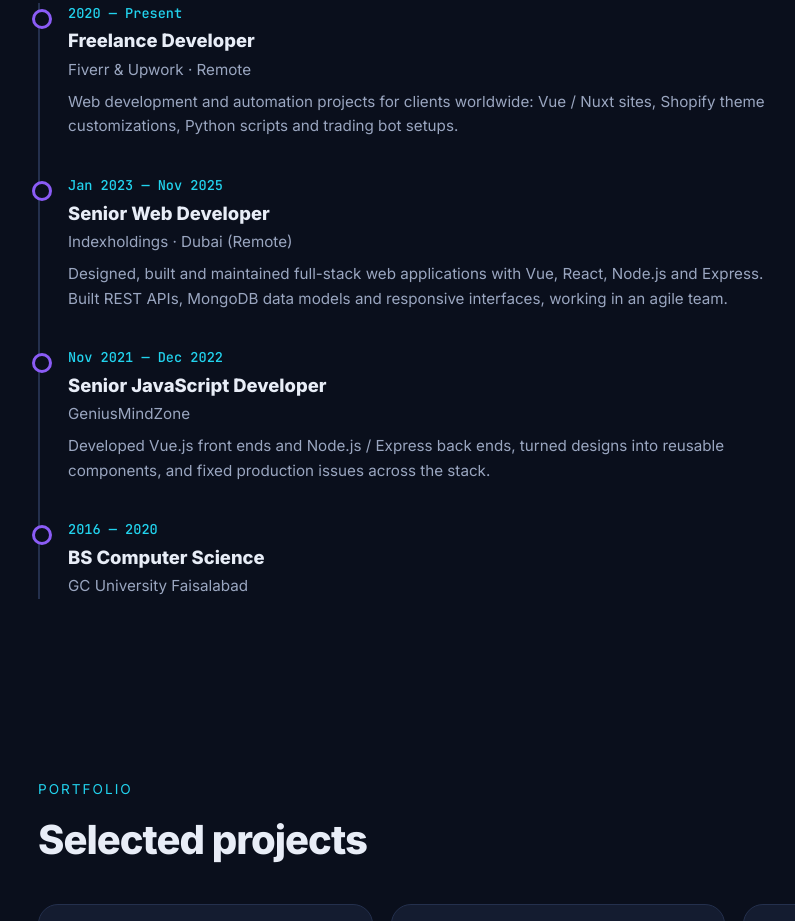
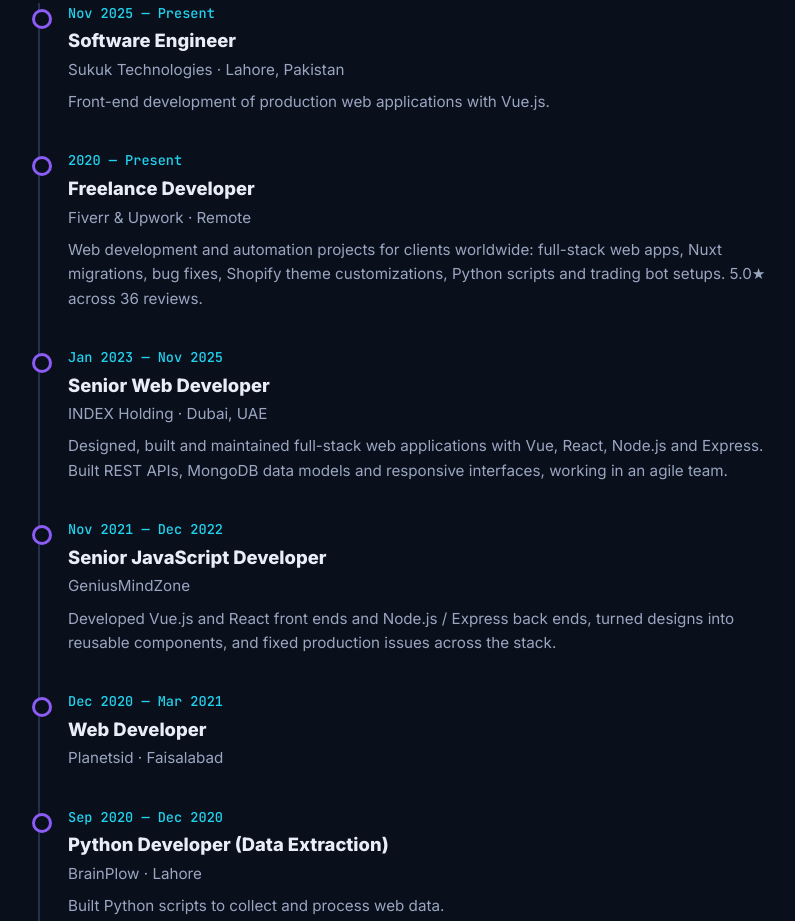
Before and after one commit to abuzarazeemi/abuzarazeemi.github.io, a plain HTML site: page index.html in a window 1280 px wide. Shown: the part 1846-2767 px from the top of the page, without its empty margins (82-877 px from the left). Drawn offline with Linux system fonts and the light colour scheme.

Commit message:
Add LinkedIn, current role and full experience timeline
Co-Authored-By: Claude Opus 5.5 <noreply@anthropic.com>

```diff
--- a/index.html
+++ b/index.html
@@ -167,22 +167,39 @@ footer{text-align:center;color:var(--muted);font-size:.85rem;padding:40px 0}
   <h2>Experience</h2>
   <div class="timeline">
     <div class="job">
+      <div class="when mono">Nov 2025 — Present</div>
+      <h3>Software Engineer</h3>
+      <div class="org">Sukuk Technologies · Lahore, Pakistan</div>
+      <p>Front-end development of production web applications with Vue.js.</p>
+    </div>
+    <div class="job">
       <div class="when mono">2020 — Present</div>
       <h3>Freelance Developer</h3>
       <div class="org">Fiverr & Upwork · Remote</div>
-      <p>Web development and automation projects for clients worldwide: Vue / Nuxt sites, Shopify theme customizations, Python scripts and trading bot setups.</p>
+      <p>Web development and automation projects for clients worldwide: full-stack web apps, Nuxt migrations, bug fixes, Shopify theme customizations, Python scripts and trading bot setups. 5.0★ across 36 reviews.</p>
     </div>
     <div class="job">
       <div class="when mono">Jan 2023 — Nov 2025</div>
       <h3>Senior Web Developer</h3>
-      <div class="org">Indexholdings · Dubai (Remote)</div>
+      <div class="org">INDEX Holding · Dubai, UAE</div>
       <p>Designed, built and maintained full-stack web applications with Vue, React, Node.js and Express. Built REST APIs, MongoDB data models and responsive interfaces, working in an agile team.</p>
     </div>
     <div class="job">
       <div class="when mono">Nov 2021 — Dec 2022</div>
       <h3>Senior JavaScript Developer</h3>
       <div class="org">GeniusMindZone</div>
-      <p>Developed Vue.js front ends and Node.js / Express back ends, turned designs into reusable components, and fixed production issues across the stack.</p>
+      <p>Developed Vue.js and React front ends and Node.js / Express back ends, turned designs into reusable components, and fixed production issues across the stack.</p>
+    </div>
+    <div class="job">
+      <div class="when mono">Dec 2020 — Mar 2021</div>
+      <h3>Web Developer</h3>
+      <div class="org">Planetsid · Faisalabad</div>
+    </div>
+    <div class="job">
+      <div class="when mono">Sep 2020 — Dec 2020</div>
+      <h3>Python Developer (Data Extraction)</h3>
+      <div class="org">BrainPlow · Lahore</div>
+      <p>Built Python scripts to collect and process web data.</p>
     </div>
     <div class="job">
       <div class="when mono">2016 — 2020</div>
@@ -319,6 +336,7 @@ footer{text-align:center;color:var(--muted);font-size:.85rem;padding:40px 0}
     <div class="cta">
       <a class="btn primary" href="https://www.upwork.com/freelancers/~013b8061f4589e442e" target="_blank" rel="noopener">Hire me on Upwork</a>
       <a class="btn" href="https://www.fiverr.com/abuzarazeemi" target="_blank" rel="noopener">Fiverr</a>
+      <a class="btn" href="https://www.linkedin.com/in/abuzar-irshad/" target="_blank" rel="noopener">LinkedIn</a>
       <a class="btn" href="https://github.com/abuzarazeemi" target="_blank" rel="noopener">GitHub</a>
     </div>
   </div>
```
